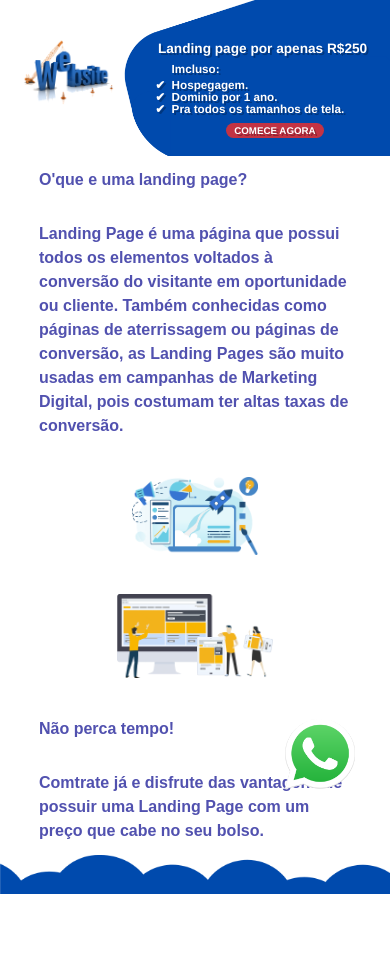
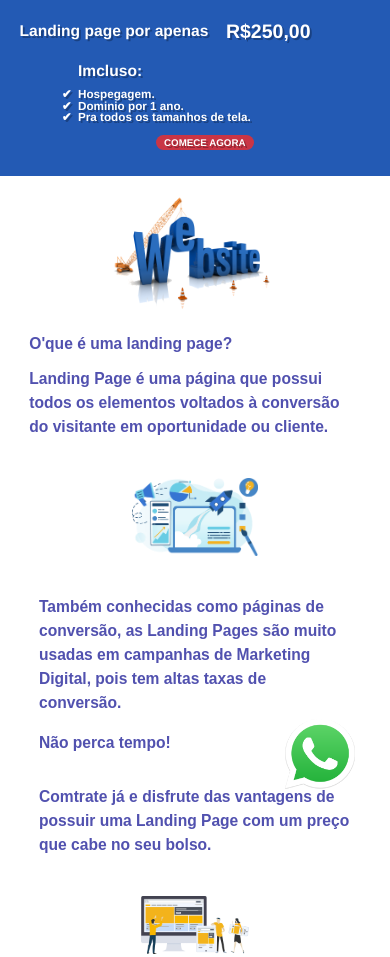
Before and after one commit to sam-maia/construtorawebsite, a plain HTML site: page index.html in a window 390 px wide. Shown: the top 957 px of the page. Before the commit the page ends 894 px from the top, so only its background shows below. Drawn offline with Linux system fonts and the light colour scheme.

Commit message:
agora vai

```diff
--- a/index.html
+++ b/index.html
@@ -14,12 +14,10 @@
 
     <header>
 
-        <div id="imgLogo"></div>
-
         <div id="chamada">
 
             <div id="titulo">
-                Landing page por apenas R$250
+                Landing page por apenas <div id="valor">R$250,00</div>
             </div>
 
             <divi id="itens">Imcluso:</divi>
@@ -38,31 +36,32 @@
 
         </div>
 
+        <div id="imgLogo"></div>
+
     </header>
 
     <main>
 
+        <div id="inicio">
+            <div id="oqueE">O'que é uma landing page?</div>
+
+            <div id="abertura">Landing Page é uma página que possui todos os elementos voltados à conversão
+            do visitante em oportunidade ou cliente.</div>
+
+        </div>
+
         <div id="part1">
-
-            <div id="textoPrincipal">
-
-                <div id="oqueE">O'que e uma landing page?</div>
-
-                Landing Page é uma página que possui todos os elementos voltados à conversão
-                do visitante em oportunidade ou cliente. Também conhecidas como páginas de aterrissagem ou páginas
-                de conversão, as Landing Pages são muito usadas em campanhas de Marketing Digital, pois costumam
-                ter altas taxas de conversão.
-
-            </div>
 
             <img id="imgFim" src="./imagens/fim.png" alt="">
 
+            <div id="textoPrincipal">
+                Também conhecidas como páginas de conversão, as Landing Pages são muito usadas em campanhas
+                de Marketing Digital, pois tem altas taxas de conversão.
+            </div>
 
         </div>
 
         <div id="part2">
-
-            <img id="imgCriando" src="./imagens/criando.png" alt="">
 
             <div id="texto2">
 
@@ -72,6 +71,8 @@
                 com um preço que cabe no seu bolso.
 
             </div>
+
+            <img id="imgCriando" src="./imagens/criando.png" alt="">
 
         </div>
 
--- a/style.css
+++ b/style.css
@@ -9,10 +9,8 @@ header {
 }
 
 #imgLogo {
-    display: flex;
-    width: 40vw;
-    height: 25vw;
-    margin: auto;
+    width: 45vw;
+    height: 30vw;
     background-image: url('./imagens/contruindo.png');
     background-size: contain;
     background-repeat: no-repeat;
@@ -20,11 +18,10 @@ header {
 }
 
 #chamada {
-    width: 55vw;
+    width: 50vw;
     height: 30vw;
-    background-image: url('./imagens/fundo.png');
-    background-size: cover;
-    background-repeat: no-repeat;
+    background-color: rgb(35, 90, 180);
+    border-bottom-right-radius: 200px;
     font-family: Poppins,Avenir,Avenir Next,Futura,helvetica,arial,sans-serif;
     font-weight: bold;
     color: white;
@@ -32,17 +29,24 @@ header {
 }
 
 #titulo {
+    display: flex;
+    align-items: center;
     font-size: 2vw;
-    margin: 15% 0% 3% 20%;
+    margin: 5% 5%;
+}
+
+#valor {
+    margin: 0 0 0 5%;
+    font-size: 3.5vw;
 }
 
 #itens {
-    margin: 5% 0% 1% 30%;
+    margin: 5% 20%;
     font-size: 2vw;
 }
 
 #detalhes {
-    margin: 1% 0% 1% 30%;
+    margin: 2% 20%;
     font-size: 2vw;
     line-height: 3vw;
 }
@@ -56,7 +60,7 @@ ul {
     width: 15vw;
     height: 3vw;
     font-size: 1.5vw;
-    margin: 1% 0% 1% 40%;
+    margin: 5% 25%;
     justify-content: center;
     align-items: center;
     border-radius: 10px;
@@ -78,11 +82,38 @@ main {
 
 }
 
+#inicio {
+    display: flex;
+    margin: 4vw 0vw;
+    justify-content: space-between;
+    font-family: "Work Sans",sans-serif;
+    font-weight: bold;
+    line-height: 1.5rem;
+    color: rgb(81, 81, 175);
+}
+
+#oqueE {
+    width: 30vw;
+    margin: auto;
+    font-size: 2vw;
+}
+
+#abertura {
+    width: 50vw;
+}
+
 #part1 {
     display: flex;
-    margin: 3vw auto;
+    margin: 4vw auto;
     justify-content: space-between;
 }
+
+#imgFim {
+    width: auto;
+    height: 20vw;
+    margin: auto;
+}
+
 
 main #textoPrincipal {
     width: 30vw;
@@ -93,15 +124,6 @@ main #textoPrincipal {
     color: rgb(81, 81, 175);
 }
 
-#oqueE {
-    margin-bottom: 30px;
-}
-
-#imgFim {
-    width: auto;
-    height: 20vw;
-    margin: auto;
-}
 
 #part2 {
     display: flex;
@@ -109,12 +131,9 @@ main #textoPrincipal {
     justify-content: space-between;
 }
 
-#imgCriando {
-    width: 40vw;
-    height: auto;
-    margin: auto;
+#naoPerca {
+    margin-bottom: 30px;
 }
-
 
 #texto2 {
     width: 30vw;
@@ -125,41 +144,39 @@ main #textoPrincipal {
     color: rgb(81, 81, 175);
 }
 
-#naoPerca {
-    margin-bottom: 30px;
+#imgCriando {
+    width: auto;
+    height: 15vw;
+    margin: auto;
 }
 
 
 @media screen and (max-width: 700px) {
 
     header {
-        display: flex;
-    }
-
-
-    #imgLogo {
-        width: 25vw;
-        height: 20vw;
-        margin: auto 0% auto auto;
+        display: block;
     }
 
     #chamada {
-        width: 70vw;
-        height: 40vw;
+        width: 100vw;
+        height: 45vw;
+        border-bottom-right-radius: 0px;
+        overflow: hidden;
     }
 
     #titulo {
-        font-size: 3.5vw;
-        margin: 15% 1% 1% 15%;
+        font-size: 4vw;
+    }
+
+    #valor {
+        font-size: 5vw;
     }
 
     #itens {
-        margin: 5% 0% 1% 20%;
-        font-size: 3vw;
+        font-size: 4vw;
     }
 
     #detalhes {
-        margin: 1% 0% 1% 20%;
         font-size: 3vw;
     }
 
@@ -170,12 +187,34 @@ main #textoPrincipal {
         margin: 3% 40%;
     }
 
+    #imgLogo {
+        margin: 5% auto;
+        background-color: white;
+        border-radius: 20px;
+    }
+
+    #inicio {
+        display: block;
+    }
+
+    #oqueE {
+        width: 100%;
+        margin: 3vw auto;
+        font-size: 4vw;
+    }
+
+    #abertura {
+        width: 100%;
+        font-size: 4vw;
+    }
+
     #part1 {
         display: block;
     }
 
     main #textoPrincipal {
         width: 80vw;
+        font-size: 4vw;
     }
 
     #imgFim {
@@ -185,6 +224,7 @@ main #textoPrincipal {
 
     #part2 {
         display: block;
+        font-size: 4vw;
     }
 
     #imgCriando {
@@ -205,7 +245,6 @@ main #textoPrincipal {
     right: 20px;
     border-radius: 50px;
     align-items: center;
-    box-sizing: 1px 1px 2px #888;
     background-image: url('./imagens/whatsapp.png');
     background-size: 70px 70px;
     background-repeat: no-repeat;
```
Also changed, not shown: Exemplos.txt (added), imagens/mobileHeader.png (added).
